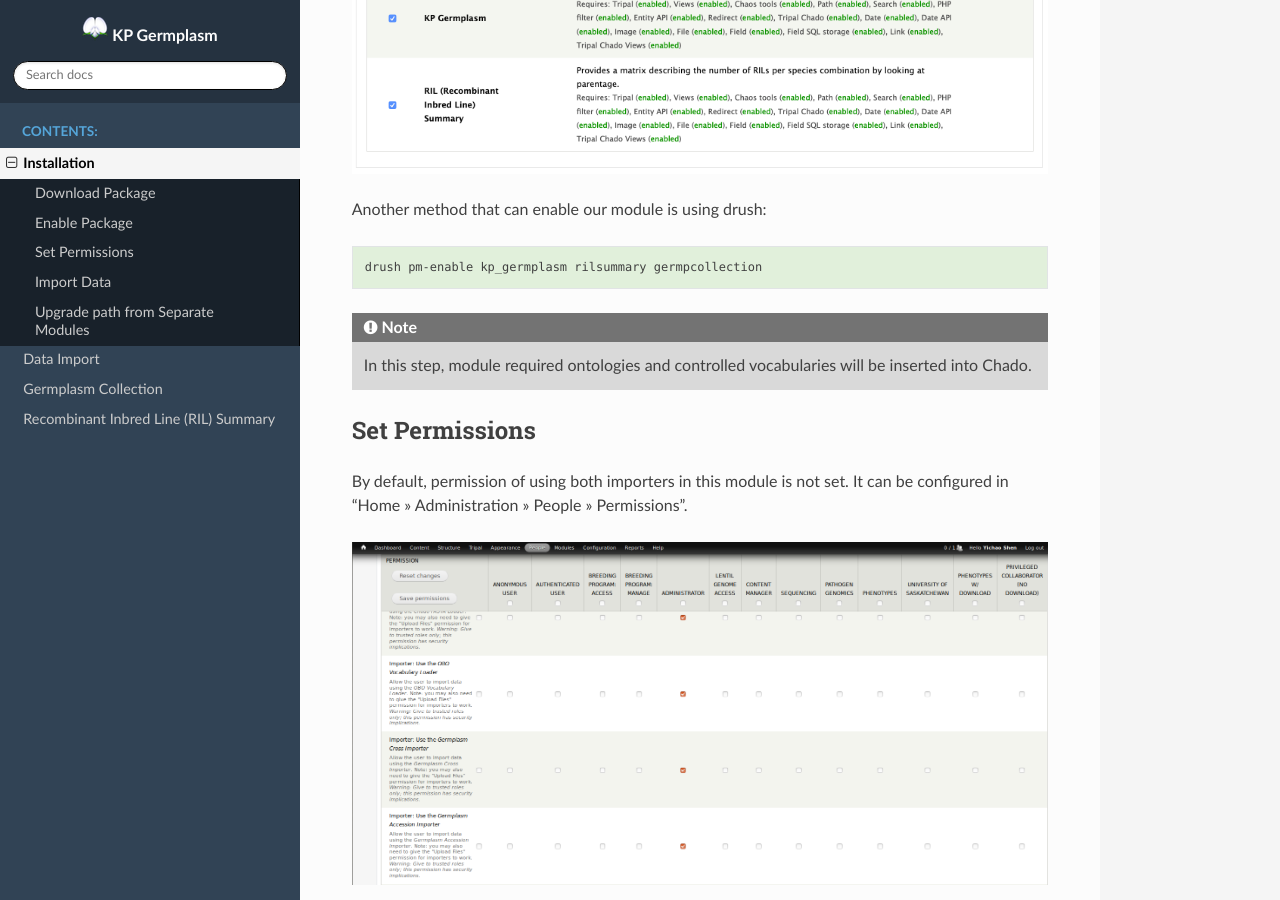
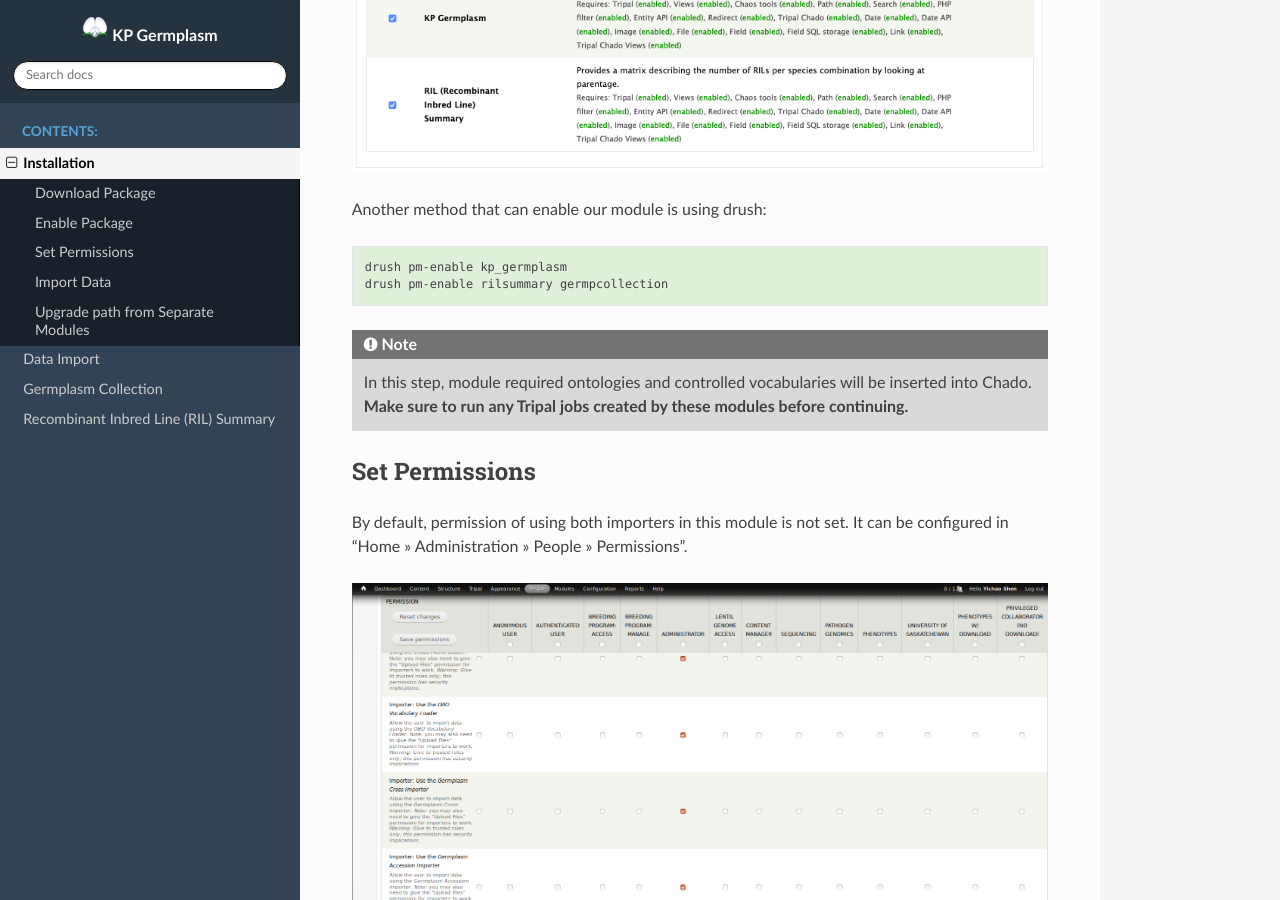
Before and after one commit to UofS-Pulse-Binfo/uofspb_germplasm, a Sphinx documentation site: the page built from docs/install/install.rst, in a window 1280 px wide and 900 px high, scrolled down 798 px. Built offline with Sphinx 7.4.7 and the Read the Docs theme 2.0.0, drawn with Linux system fonts in a browser that asks for light colours.

Commit message:
Improve RIL docs.

```diff
--- a/docs/install/install.rst
+++ b/docs/install/install.rst
@@ -28,12 +28,13 @@
 
 .. code:: bash
 
-  drush pm-enable kp_germplasm rilsummary germpcollection
+  drush pm-enable kp_germplasm
+  drush pm-enable rilsummary germpcollection
 
 
 .. note::
 
-  In this step, module required ontologies and controlled vocabularies will be inserted into Chado.
+  In this step, module required ontologies and controlled vocabularies will be inserted into Chado. **Make sure to run any Tripal jobs created by these modules before continuing.**
 
 
 Set Permissions
--- a/docs/rilsummary/rilsummary.rst
+++ b/docs/rilsummary/rilsummary.rst
@@ -29,6 +29,7 @@
 1. Create a ``Recombinant Inbred Line`` with the name of your RIL population (e.g. TR-01).
 2. Create a germplasm line (type doesn't matter; suggested ``Generated Germplasm (Breeding Line)``) with the name of the original cross giving rise to the RIL population (e.g. 1234S) and add a relationship: ``TR-01 is_selection_of 1234S``.
 3. Create parents for the Breeding cross (type does not matter) and related them using the is_maternal_parent and is_paternal_parent relationship types (e.g. ``CDC FRED is_maternal_parent_of 1234S`` and ``AABC is_paternal_parent_of 1234S``).
+4. Each subline for a RIL (i.e. TR-01-123) should be of type `stock_type:F2`.
 
 Adding the summary to RIL pages.
 ---------------------------------
```
